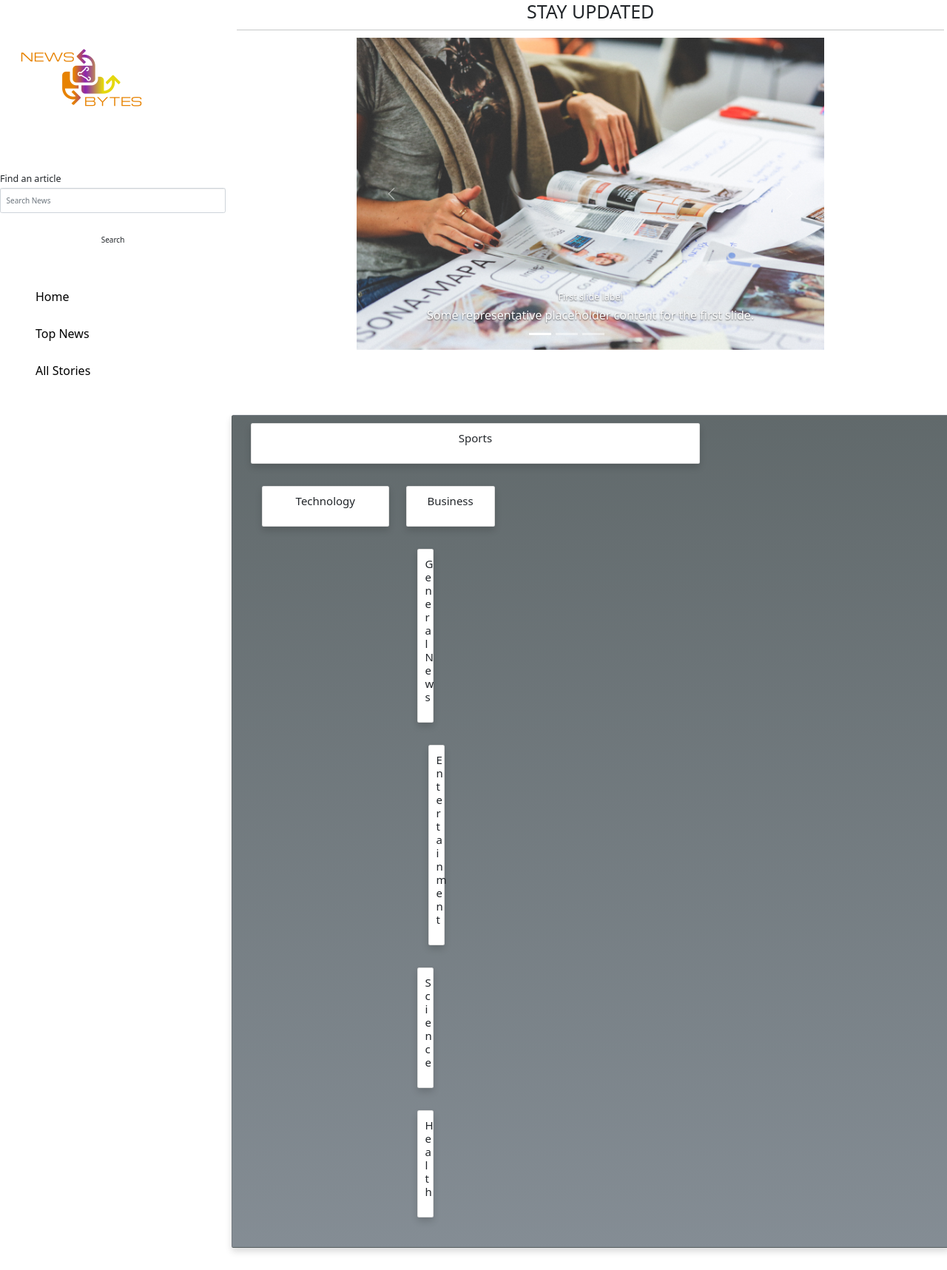
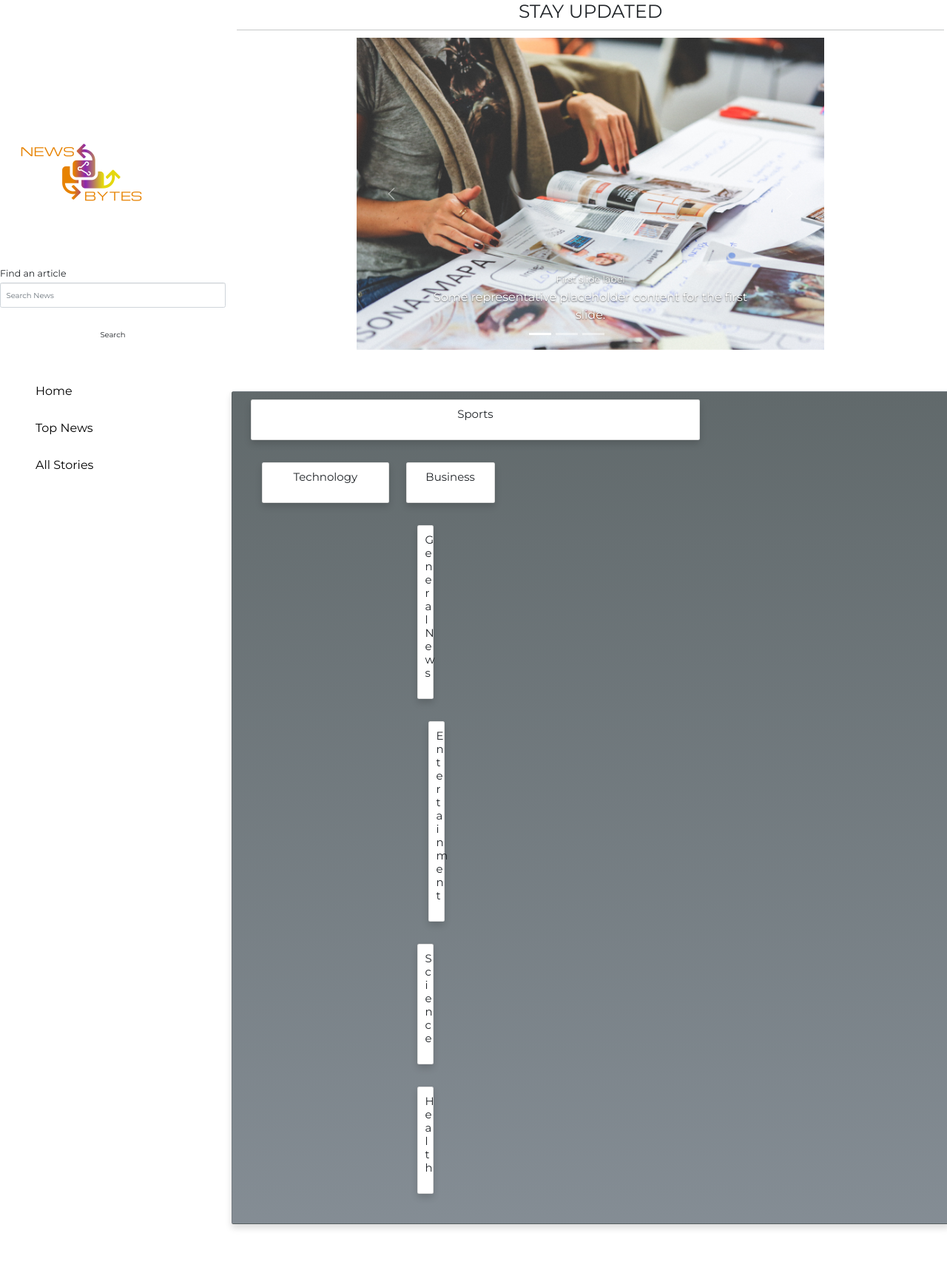
Before and after one commit to Burence1/news-app, a Flask app: template app/templates/index.html in a window 1280 px wide. Shown: the whole page at 74% size. After the commit the page ends 1662 px from the top, so only its background shows below. Run offline with Flask 2, Linux system fonts and the light colour scheme; the template is opened without the code that fills it, so the values that code supplies are empty; some libraries are stand-ins or nearby versions.

Commit message:
add googlefonts

```diff
--- a/app/static/css/index.css
+++ b/app/static/css/index.css
@@ -1,5 +1,6 @@
 *{
   font-size:medium;
+  font-family: 'Montserrat', sans-serif;
 }
 #bg{
    background: hsla(208, 7%, 55%, 1);
@@ -13,13 +14,11 @@ background: -webkit-linear-gradient(90deg, hsla(208, 7%, 55%, 1) 0%, hsla(191, 5
 filter: progid: DXImageTransform.Microsoft.gradient( startColorstr="#858E96", endColorstr="#60696B", GradientType=1 );
 }
 #sidebar{
+  margin-top: 8em;
   width: 20em;
   height: 100%;
 }
-#carousel{
-  width: auto;
-  margin-bottom: 2em;
-}
+
 .nav-item{
   margin-left: 3em;
 }
--- a/app/templates/base.html
+++ b/app/templates/base.html
@@ -2,6 +2,8 @@
 {% block styles%}
 {{ super() }}
 <!-- CSS only -->
+<link rel="preconnect" href="https://fonts.gstatic.com">
+<link href="https://fonts.googleapis.com/css2?family=Montserrat:wght@100;400&display=swap" rel="stylesheet">
 <link href="https://cdn.jsdelivr.net/npm/bootstrap@5.0.0-beta3/dist/css/bootstrap.min.css" rel="stylesheet"
   integrity="sha384-eOJMYsd53ii+scO/bJGFsiCZc+5NDVN2yr8+0RDqr0Ql0h+rP48ckxlpbzKgwra6" crossorigin="anonymous">
 <link rel="stylesheet" href="https://cdnjs.cloudflare.com/ajax/libs/font-awesome/4.7.0/css/font-awesome.min.css">
--- a/app/templates/index.html
+++ b/app/templates/index.html
@@ -185,5 +185,4 @@
   </div>
   {% endblock%}
 </body>
-
 </html>
```
Also changed, not shown: app/main/forms.py (deleted), config.py (line endings or trailing spaces).
